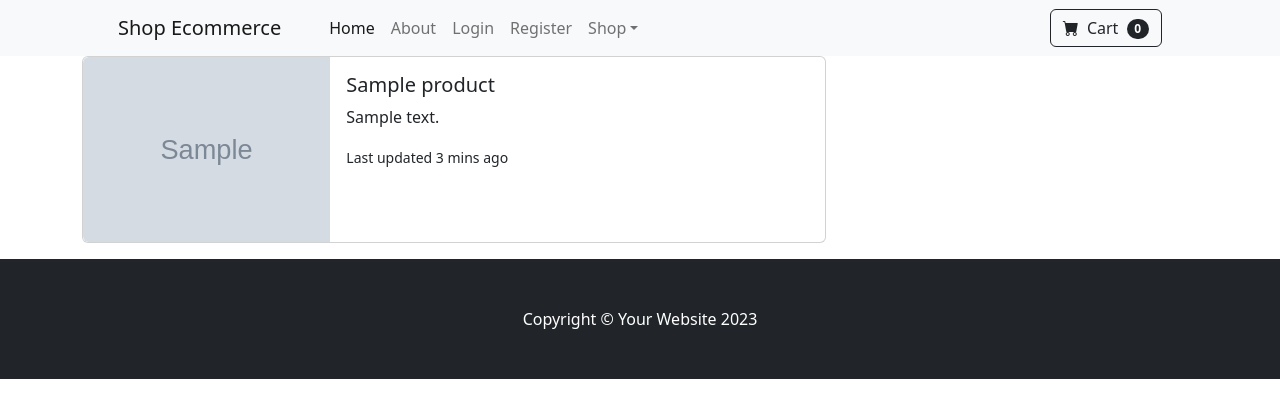
After one commit to ombasaroy/ecommerce, a Django app: page /product/1 in a window 1280 px wide. The commit adds this page. Shown: the top 418 px of the page. Run offline with Django 3.2, Linux system fonts and the light colour scheme; tables that the repository leaves empty hold one stand-in row (values such as "Sample post"); grey boxes marked "Sample" are stand-in pictures; some libraries are stand-ins or nearby versions.

Commit message:
Registration, Product pages

```diff
--- a/shop/templates/base.html
+++ b/shop/templates/base.html
@@ -33,7 +33,7 @@
 
         {% endblock %}
         <!-- Footer-->
-        <footer class="py-5 bg-dark">
+        <footer class="py-5 bg-dark sticky-bottom">
             <div class="container"><p class="m-0 text-center text-white">Copyright &copy; Your Website 2023</p></div>
         </footer>
         <!-- Bootstrap core JS-->
--- a/shop/templates/index.html
+++ b/shop/templates/index.html
@@ -53,7 +53,7 @@
                             </div>
                             <!-- Product actions-->
                             <div class="card-footer p-4 pt-0 border-top-0 bg-transparent">
-                                <div class="text-center"><a class="btn btn-outline-dark mt-auto" href="#">View options</a></div>
+                                <div class="text-center"><a class="btn btn-outline-dark mt-auto" href="{% url 'product' product.id %}">View product</a></div>
                             </div>
                         </div>
                     </div>
@@ -78,7 +78,7 @@
                             </div>
                             <!-- Product actions-->
                             <div class="card-footer p-4 pt-0 border-top-0 bg-transparent">
-                                <div class="text-center"><a class="btn btn-outline-dark mt-auto" href="#">View options</a></div>
+                                <div class="text-center"><a class="btn btn-outline-dark mt-auto" href="{% url 'product' product.id %}">View product</a></div>
                             </div>
                         </div>
                     </div>
--- a/shop/templates/navbar.html
+++ b/shop/templates/navbar.html
@@ -12,6 +12,7 @@
                             <li class="nav-item"><a class="nav-link" href="{% url 'logout' %}">Logout</a></li>
                         {% else %}
                             <li class="nav-item"><a class="nav-link" href="{% url 'login' %}">Login</a></li>
+                            <li class="nav-item"><a class="nav-link" href="{% url 'register' %}">Register</a></li>
                         {% endif %}
                         <li class="nav-item dropdown">
                             <a class="nav-link dropdown-toggle" id="navbarDropdown" href="#" role="button" data-bs-toggle="dropdown" aria-expanded="false">Shop</a>
--- /dev/null
+++ b/shop/templates/product.html
@@ -0,0 +1,32 @@
+{% extends 'base.html' %}
+
+{% load static %}
+
+{% block main %}
+
+    <div class="container">
+    <div class="center-content">
+
+        <div class="col-8" style="text-align: justify">
+            <div class="card mb-3">
+              <div class="row g-0">
+                <div class="col-md-4">
+                  <img src="{{product.image.url}}" class="img-fluid rounded-start" alt="...">
+                </div>
+                <div class="col-md-8">
+                  <div class="card-body">
+                    <h5 class="card-title">{{ product.name}}</h5>
+                    <p class="card-text">{{ product.description }}</p>
+                    <p class="card-text"><small class="text-body-secondary">Last updated 3 mins ago</small></p>
+                  </div>
+                </div>
+              </div>
+            </div>
+
+        </div>
+    </div>
+    </div>
+
+
+
+{% endblock %}
--- a/shop/urls.py
+++ b/shop/urls.py
@@ -4,7 +4,9 @@ from . import views
 
 urlpatterns = [
     path('', views.index, name='index'),
-    path('about', views.about, name='about'),
-    path('login', views.loginUser, name='login'),
-    path('logout', views.logoutUser, name='logout')
+    path('about/', views.about, name='about'),
+    path('login/', views.loginUser, name='login'),
+    path('logout/', views.logoutUser, name='logout'),
+    path('register/', views.registerUser, name='register'),
+    path('product/<id>', views.product, name='product')
 ]
--- a/shop/views.py
+++ b/shop/views.py
@@ -2,6 +2,13 @@ from django.shortcuts import render, redirect
 from .models import Product
 from django.contrib.auth import authenticate, login, logout
 from django.contrib import messages
+
+# Imports needed for registration of users
+from django.contrib.auth.models import User
+from django.contrib.auth.forms import UserCreationForm
+from .forms import SignUpForm
+from django import forms
+
 
 # Create your views here.
 
@@ -39,3 +46,33 @@ def logoutUser(request):
     logout(request)
     messages.success(request, 'Logged out successful')
     return redirect('login')
+
+
+def registerUser(request):
+    form = SignUpForm()
+    if request.method == 'POST':
+        form = SignUpForm(request.POST)
+        if form.is_valid():
+            form.save()
+            username = form.cleaned_data['username']
+            password = form.cleaned_data['password1']
+
+            # login user if registration is successfull
+            user = authenticate(username=username, password=password)
+            login(request, user)
+            messages.success(request, 'Registration successful')
+            return redirect('index')
+
+        else:
+            messages.error(request, 'Whoops! There was a problem registering')
+            return redirect('register')
+    else:
+        return render(request, 'register.html', {'form': form})  # 'form': form passes the form to the webpage
+
+
+def product(request, id):
+    product = Product.objects.get(id=id)
+
+    context = {'product': product}
+
+    return render(request, 'product.html', context)
```
Also changed, not shown: shop/forms.py (added, +30 -0 lines), shop/templates/register.html (added, +34 -0 lines).
